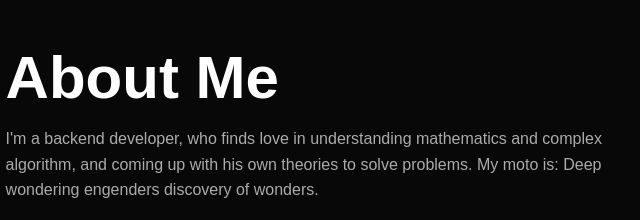
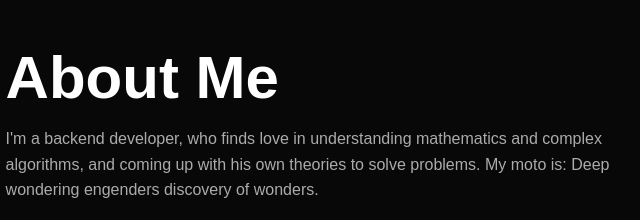
Before and after one commit to AgiGames/Portfolio, a plain HTML site: page index.html in a window 1280 px wide. Shown: the part 860-1080 px from the top of the page, 532-1172 px from the left. Drawn offline with Linux system fonts and the light colour scheme.

Commit message:
Updated about me.

```diff
--- a/index.html
+++ b/index.html
@@ -38,7 +38,7 @@
             <div class="about-col-2">
                 <h1 class="sub-title">About Me</h1>
                 <p>
-                    I'm a backend developer, who finds love in understanding mathematics and complex algorithm, and coming up with his
+                    I'm a backend developer, who finds love in understanding mathematics and complex algorithms, and coming up with his
                     own theories to solve problems. My moto is: Deep wondering engenders discovery of wonders.
                 </p>
 
```
